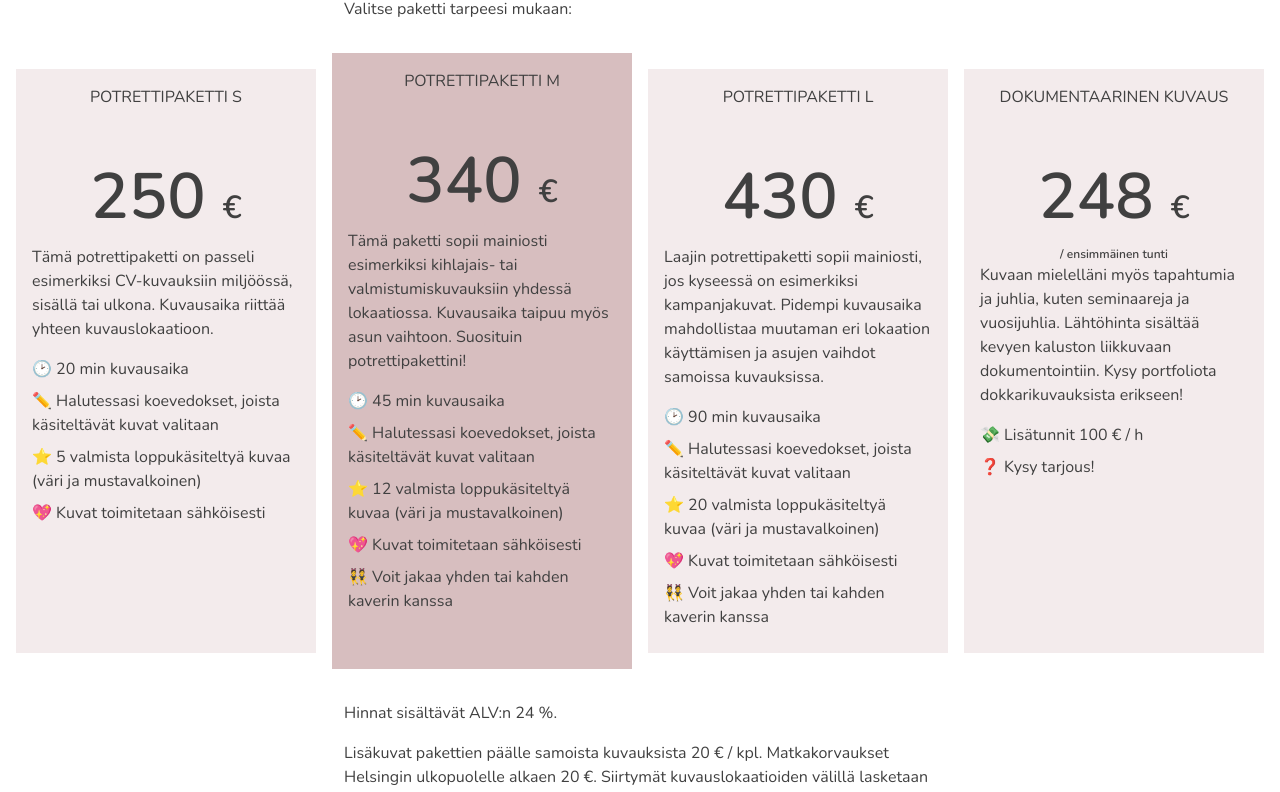
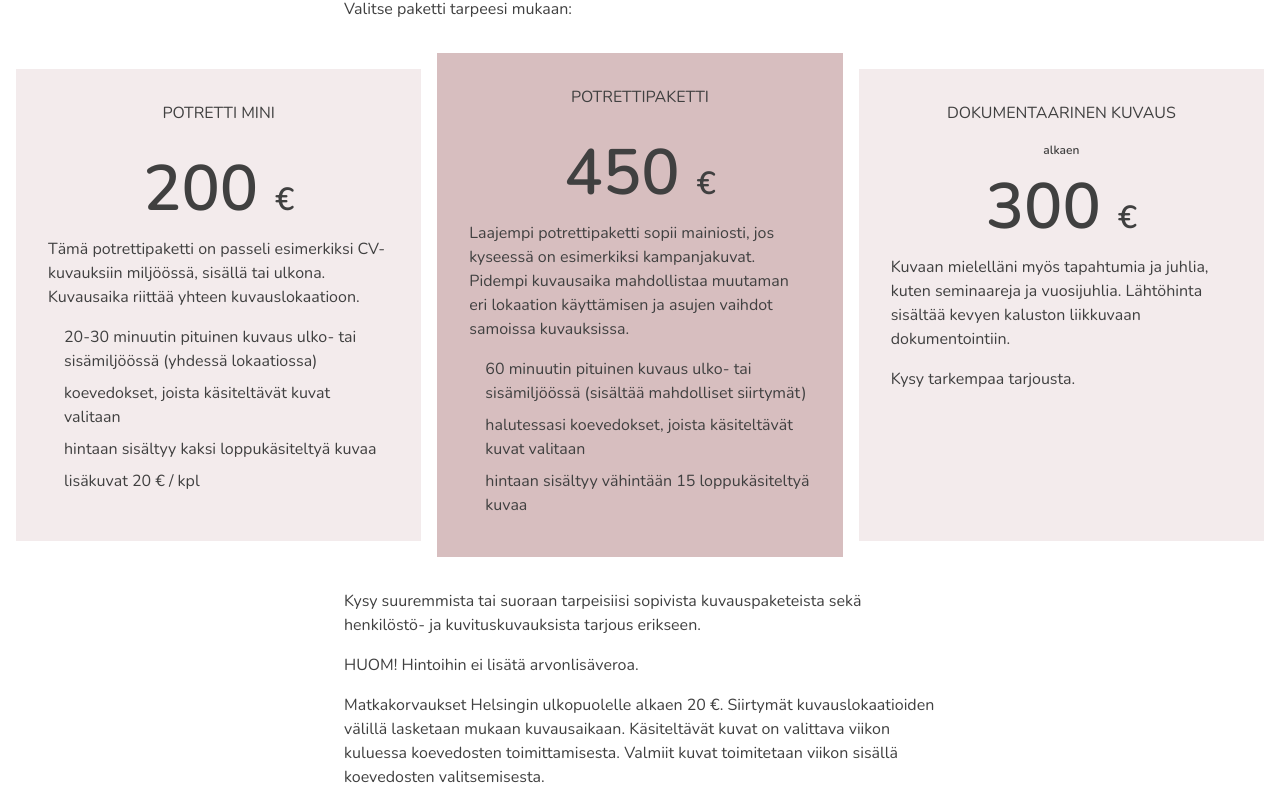
Before and after one commit to roopemerikukka/merikukkanen.fi, a Next.js app: page / in a window 1280 px wide. Shown: the part 10580-11372 px from the top of the page. Built offline with nearby package versions, Linux system fonts and the light colour scheme.

Commit message:
Price changes & small fixes.

```diff
--- a/components/About.tsx
+++ b/components/About.tsx
@@ -1,6 +1,6 @@
 import React from 'react'
+import styled from 'styled-components'
 import SectionTitle from './SectionTitle'
-import styled from 'styled-components'
 
 const Figure = styled.figure`
   width: 100%;
@@ -33,12 +33,10 @@ const About: React.FC = () => (
     <p>Erityinen mielenkiinnonkohteeni on poliittiset valokuvat. Työstinkin ensimmäisen valokuvanäyttelyni Vihreitä miehiä keväällä 2022 yhteistyössä Vihreän Sivistysliiton kanssa.</p>
 
     <p>Kaipaatko laadukkaita potretteja tai kokonaisen kuvituskuvapankin? Haluatko työskennellä kuvaajan kanssa, joka osaa tehdä kuvauksista rennot myös pahimmalle jännittäjälle? Saatan olla etsimäsi henkilö! Kurkkaa hinnat tai pyydä tarjousta.</p>
-    <p>
-      <Figure>
-        <img src="images/salla2.jpg" alt="Salla Merikukka" />
-        <figcaption>Kuva: Roope Merikukka, editointi: Salla Merikukka</figcaption>
-      </Figure>
-    </p>
+    <Figure>
+      <img src="images/salla2.jpg" alt="Salla Merikukka" />
+      <figcaption>Kuva: Roope Merikukka, editointi: Salla Merikukka</figcaption>
+    </Figure>
   </React.Fragment>
 )
 
--- a/components/Header.tsx
+++ b/components/Header.tsx
@@ -1,7 +1,9 @@
+import dynamic from "next/dynamic"
+import { useState } from "react"
 import styled from "styled-components"
-import { useState } from "react"
-import Hamburger from "./Hamburger"
-import Navigation from "./Navigation"
+
+const Hamburger = dynamic(() => import('./Hamburger'), { ssr: false })
+const Navigation = dynamic(() => import('./Navigation'), { ssr: false })
 
 const Container = styled.header`
   .logo {
@@ -45,7 +47,7 @@ const Container = styled.header`
 `
 
 const Header: React.FC = () => {
-  const [ navOpen, toggleNav ] = useState(false)
+  const [navOpen, toggleNav] = useState(false)
 
   const handleClick = () => toggleNav(!navOpen)
 
--- a/components/Pricing.tsx
+++ b/components/Pricing.tsx
@@ -7,17 +7,13 @@ const PricePackGrid = styled.div`
   gap: 1rem;
   margin: 2rem 0;
 
-  @media (min-width: 768px) {
-    grid-template-columns: repeat(2, minmax(0, 1fr));
-  }
-
   @media (min-width: 1024px) {
-    grid-template-columns: repeat(4, minmax(0, 1fr));
+    grid-template-columns: repeat(3, minmax(0, 1fr));
   }
 `
 
 const PricePack = styled.div`
-  padding: 1rem;
+  padding: 2rem;
   background-color: rgba(215, 190, 191, 0.3);
 
   @media (min-width: 1024px) {
@@ -39,7 +35,7 @@ const Name = styled.h3`
   text-align: center;
   text-transform: uppercase;
   margin: 0;
-  height: 4rem;
+  margin-bottom: 1rem;
 `
 
 const Price = styled.div`
@@ -61,9 +57,7 @@ const Description = styled.p`
 `
 
 const Details = styled.ul`
-  list-style: none;
-  margin: 0;
-  padding: 0;
+  margin-left: 1rem;
 `
 
 const Item = styled.li`
@@ -72,68 +66,50 @@ const Item = styled.li`
 
 const Pricing: React.FC = () => (
   <React.Fragment>
-      <SectionTitle>Hinnat</SectionTitle>
+    <SectionTitle>Hinnat</SectionTitle>
 
-      <p>Tarvitsetko uusia kuvia LinkedIn-profiiliin, onko vaalikampanja kuvia vailla vai haluatko ikuistaa hetken rakkaimpasi kanssa? Tyylikkäät potretit kuvataan toiveesi mukaan sisä- tai ulkomiljöössä, luonnonvaloa tai kevyttä lisävalaistusta käyttäen. Valitse paketti tarpeesi mukaan:</p>
+    <p>Tarvitsetko uusia kuvia LinkedIn-profiiliin, onko vaalikampanja kuvia vailla vai haluatko ikuistaa hetken rakkaimpasi kanssa? Tyylikkäät potretit kuvataan toiveesi mukaan sisä- tai ulkomiljöössä, luonnonvaloa tai kevyttä lisävalaistusta käyttäen. Valitse paketti tarpeesi mukaan:</p>
 
     <PricePackGrid>
 
       {/* Potrettipaketti S */}
       <PricePack>
-        <Name>Potrettipaketti S</Name>
-        <Price>250 <Euro>€</Euro></Price>
+        <Name>Potretti mini</Name>
+        <Price>200 <Euro>€</Euro></Price>
         <Description>Tämä potrettipaketti on passeli esimerkiksi CV-kuvauksiin miljöössä, sisällä tai ulkona. Kuvausaika riittää yhteen kuvauslokaatioon.</Description>
         <Details>
-          <Item>🕑 20 min kuvausaika</Item>
-          <Item>✏️ Halutessasi koevedokset, joista käsiteltävät kuvat valitaan</Item>
-          <Item>⭐️ 5 valmista loppukäsiteltyä kuvaa (väri ja mustavalkoinen)</Item>
-          <Item>💖 Kuvat toimitetaan sähköisesti</Item>
+          <Item>20-30 minuutin pituinen kuvaus ulko- tai sisämiljöössä (yhdessä lokaatiossa)</Item>
+          <Item>koevedokset, joista käsiteltävät kuvat valitaan</Item>
+          <Item>hintaan sisältyy kaksi loppukäsiteltyä kuvaa</Item>
+          <Item>lisäkuvat 20 € / kpl</Item>
         </Details>
       </PricePack>
 
       {/* Potrettipaketti M */}
       <PricePack>
-        <Name>Potrettipaketti M</Name>
-        <Price>340 <Euro>€</Euro></Price>
-        <Description>Tämä paketti sopii mainiosti esimerkiksi kihlajais- tai valmistumiskuvauksiin yhdessä lokaatiossa. Kuvausaika taipuu myös asun vaihtoon. Suosituin potrettipakettini! </Description>
+        <Name>Potrettipaketti</Name>
+        <Price>450 <Euro>€</Euro></Price>
+        <Description>Laajempi potrettipaketti sopii mainiosti, jos kyseessä on esimerkiksi kampanjakuvat. Pidempi kuvausaika mahdollistaa muutaman eri lokaation käyttämisen ja asujen vaihdot samoissa kuvauksissa.</Description>
         <Details>
-          <Item>🕑 45 min kuvausaika</Item>
-          <Item>✏️ Halutessasi koevedokset, joista käsiteltävät kuvat valitaan</Item>
-          <Item>⭐️ 12 valmista loppukäsiteltyä kuvaa (väri ja mustavalkoinen)</Item>
-          <Item>💖 Kuvat toimitetaan sähköisesti</Item>
-          <Item>👯 Voit jakaa yhden tai kahden kaverin kanssa</Item>
-        </Details>
-      </PricePack>
-
-      {/* Potrettipaketti L */}
-      <PricePack>
-        <Name>Potrettipaketti L</Name>
-        <Price>430 <Euro>€</Euro></Price>
-        <Description>Laajin potrettipaketti sopii mainiosti, jos kyseessä on esimerkiksi kampanjakuvat. Pidempi kuvausaika mahdollistaa muutaman eri lokaation käyttämisen ja asujen vaihdot samoissa kuvauksissa.</Description>
-        <Details>
-          <Item>🕑 90 min kuvausaika</Item>
-          <Item>✏️ Halutessasi koevedokset, joista käsiteltävät kuvat valitaan</Item>
-          <Item>⭐️ 20 valmista loppukäsiteltyä kuvaa (väri ja mustavalkoinen)</Item>
-          <Item>💖 Kuvat toimitetaan sähköisesti</Item>
-          <Item>👯 Voit jakaa yhden tai kahden kaverin kanssa</Item>
+          <Item>60 minuutin pituinen kuvaus ulko- tai sisämiljöössä (sisältää mahdolliset siirtymät)</Item>
+          <Item>halutessasi koevedokset, joista käsiteltävät kuvat valitaan</Item>
+          <Item>hintaan sisältyy vähintään 15 loppukäsiteltyä kuvaa</Item>
         </Details>
       </PricePack>
 
       {/* Dokumentaarinen kuvaus */}
       <PricePack>
         <Name>Dokumentaarinen kuvaus</Name>
-        <Price>248 <Euro>€</Euro><small>/ ensimmäinen tunti</small></Price>
-        <Description>Kuvaan mielelläni myös tapahtumia ja juhlia, kuten seminaareja ja vuosijuhlia. Lähtöhinta sisältää kevyen kaluston liikkuvaan dokumentointiin. Kysy portfoliota dokkarikuvauksista erikseen!</Description>
-        <Details>
-          <Item>💸 Lisätunnit 100 € / h</Item>
-          <Item>❓ Kysy tarjous!</Item>
-        </Details>
+        <Price><small>alkaen</small>300 <Euro>€</Euro></Price>
+        <Description>Kuvaan mielelläni myös tapahtumia ja juhlia, kuten seminaareja ja vuosijuhlia. Lähtöhinta sisältää kevyen kaluston liikkuvaan dokumentointiin.</Description>
+        <Description>Kysy tarkempaa tarjousta.</Description>
       </PricePack>
 
     </PricePackGrid>
 
-    <p>Hinnat sisältävät ALV:n 24 %.</p>
-    <p>Lisäkuvat pakettien päälle samoista kuvauksista 20 € / kpl. Matkakorvaukset Helsingin ulkopuolelle alkaen 20 €. Siirtymät kuvauslokaatioiden välillä lasketaan mukaan kuvausaikaan. Käsiteltävät kuvat on valittava viikon kuluessa koevedosten toimittamisesta. Valmiit kuvat toimitetaan viikon sisällä koevedosten valitsemisesta.</p>
+    <p>Kysy suuremmista tai suoraan tarpeisiisi sopivista kuvauspaketeista sekä henkilöstö- ja kuvituskuvauksista tarjous erikseen.</p>
+    <p>HUOM! Hintoihin ei lisätä arvonlisäveroa.</p>
+    <p>Matkakorvaukset Helsingin ulkopuolelle alkaen 20 €. Siirtymät kuvauslokaatioiden välillä lasketaan mukaan kuvausaikaan. Käsiteltävät kuvat on valittava viikon kuluessa koevedosten toimittamisesta. Valmiit kuvat toimitetaan viikon sisällä koevedosten valitsemisesta.</p>
   </React.Fragment>
 )
 
--- a/pages/_document.tsx
+++ b/pages/_document.tsx
@@ -1,5 +1,7 @@
 import Document, { DocumentContext, DocumentProps, Head, Html, Main, NextScript } from 'next/document'
 import { ServerStyleSheet } from 'styled-components'
+
+const GA_CODE = 'UA-100471655-1'
 
 export default class MyDocument extends Document<DocumentProps> {
   static async getInitialProps(ctx: DocumentContext) {
@@ -35,6 +37,15 @@ export default class MyDocument extends Document<DocumentProps> {
           <link rel="preconnect" href="https://fonts.googleapis.com" />
           <link rel="preconnect" href="https://fonts.gstatic.com" crossOrigin="" />
           <link href="https://fonts.googleapis.com/css2?family=Rubik:ital,wght@0,300;0,400;0,500;0,600;0,700;0,800;1,300;1,400;1,500;1,600;1,700&display=swap" rel="stylesheet" />
+          <link href="https://fonts.googleapis.com/css2?family=Nunito:wght@300;400;600&display=swap" rel="stylesheet"></link>
+          <script async src={`https://www.googletagmanager.com/gtag/js?id=${GA_CODE}`}></script>
+          <script dangerouslySetInnerHTML={{
+            __html: `
+        window.dataLayer = window.dataLayer || [];
+        function gtag(){dataLayer.push(arguments);}
+        gtag('js', new Date());
+        gtag('config', '${GA_CODE}');
+      `}} />
         </Head>
         <body>
           <Main />
--- a/pages/index.tsx
+++ b/pages/index.tsx
@@ -30,13 +30,10 @@ const Footer = styled.footer`
   background-color: rgba(215, 190, 191, 1);
 `
 
-const GA_CODE = 'UA-100471655-1'
-
 const Home: React.FC = () => (
   <Container>
     <Head>
       <title>Merikukkanen</title>
-      <link href="https://fonts.googleapis.com/css2?family=Nunito:wght@300;400;600&display=swap" rel="stylesheet"></link>
       <link rel="apple-touch-icon" sizes="180x180" href="/favicon/apple-touch-icon.png" />
       <link rel="icon" type="image/png" sizes="32x32" href="/favicon/favicon-32x32.png" />
       <link rel="icon" type="image/png" sizes="16x16" href="/favicon/favicon-16x16.png" />
@@ -50,13 +47,6 @@ const Home: React.FC = () => (
       <meta property="og:description" content="Valokuvaaja Salla Merikukka, miljöökuvia Helsingissä." />
       <meta property="og:image" content="https://merikukkanen.fi/images/merikukkanen.jpg" />
       <meta property="og:url" content="https://merikukkanen.fi" />
-      <script async src={`https://www.googletagmanager.com/gtag/js?id=${GA_CODE}`}></script>
-      <script dangerouslySetInnerHTML={{__html: `
-        window.dataLayer = window.dataLayer || [];
-        function gtag(){dataLayer.push(arguments);}
-        gtag('js', new Date());
-        gtag('config', '${GA_CODE}');
-      `}} />
     </Head>
 
     <Main>
```
